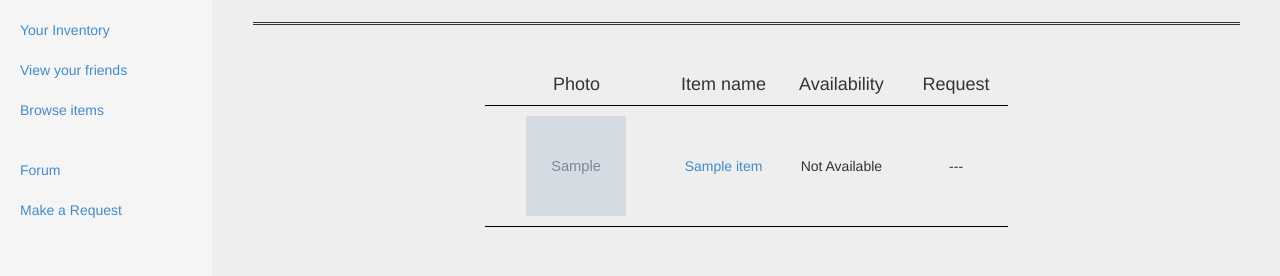
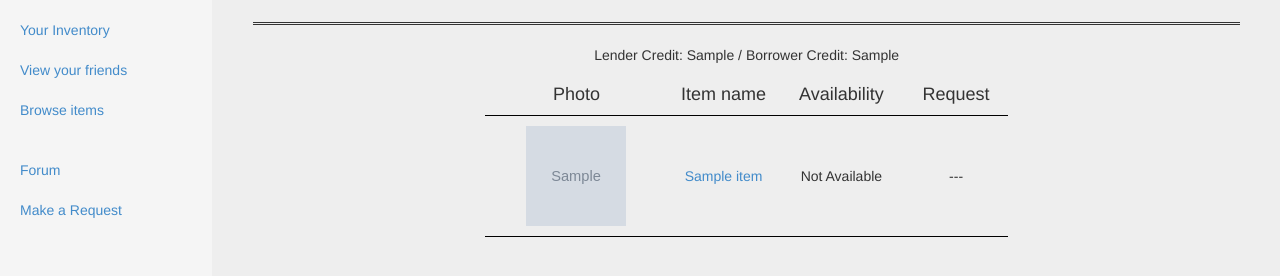
Before and after one commit to Nishant-MC/SE-Final-Project, a Django app: template ROR/static/templates/inventory_friend.html in a window 1280 px wide. Shown: the part 121-397 px from the top of the page. Run offline with Django 3.2, Linux system fonts and the light colour scheme; data comes from the database, SQL or seed files in the repository; the template is opened without the code that fills it: values that come from a table or form of the project are taken from there, most other values are stand-ins (such as "Sample title", 1, 10 or a date in 2020); grey boxes marked "Sample" are stand-in pictures; parts of the project's set-up code (start-up, migrations or seed data) failed here and were passed over; some libraries are stand-ins or nearby versions.

Commit message:
display credit score

```diff
--- a/ROR/src/RORapp/views.py
+++ b/ROR/src/RORapp/views.py
@@ -124,6 +124,8 @@ def viewuserinv(request, user_name=''):
     args['items'] = items
     args['user'] = name
     args['loggedin_user'] = request.user
+    credit = UserProfile.objects.get(user=name)
+    args['credit'] = credit
 
 
 
--- a/ROR/src/inventory/views.py
+++ b/ROR/src/inventory/views.py
@@ -27,11 +27,13 @@ def inventory(request):
         args['notifications'] = n
     checked_out_items = Item.objects.filter(available = False, owner = request.user)
     checked_in_items = Item.objects.filter(holder = request.user)
+    credit = UserProfile.objects.get(user=request.user)
     args['user'] = request.user
     args['user_name'] = user
     args['loggedin_user'] = user
     args['checked_out_items'] = checked_out_items
     args['checked_in_items'] = checked_in_items
+    args['credit'] = credit
 
     #else:
     #    args['loggedin_user'] = login_name
--- a/ROR/static/templates/inventory.html
+++ b/ROR/static/templates/inventory.html
@@ -25,6 +25,7 @@
 
         <h2><p class="Gotham-Bold">{{user.first_name}}'s inventory!</p></h2>
         <hr class="glyph">
+        <p>Lender Credit: {{credit.lend_credit}}  /  Borrower Credit: {{credit.borrow_credit}}</p>
         {% if user_name == loggedin_user %}
         <p><a href="{% url 'additem' %}">Add new item</a></p>
         {% endif %}
--- a/ROR/static/templates/inventory_friend.html
+++ b/ROR/static/templates/inventory_friend.html
@@ -25,7 +25,8 @@
 
     <center>
         <h2><p class="Gotham-Bold">{{user.first_name}}'s inventory!</p></h2>
-        <hr class="glyph"><br>
+        <hr class="glyph">
+        <p style="text-align: center">Lender Credit: {{credit.lend_credit}}  /  Borrower Credit: {{credit.borrow_credit}}</p>
         <!--
         <h3>Notifications</h3>
         {% if notifications.count > 0 %}
```
Also changed, not shown: 2 other files.
